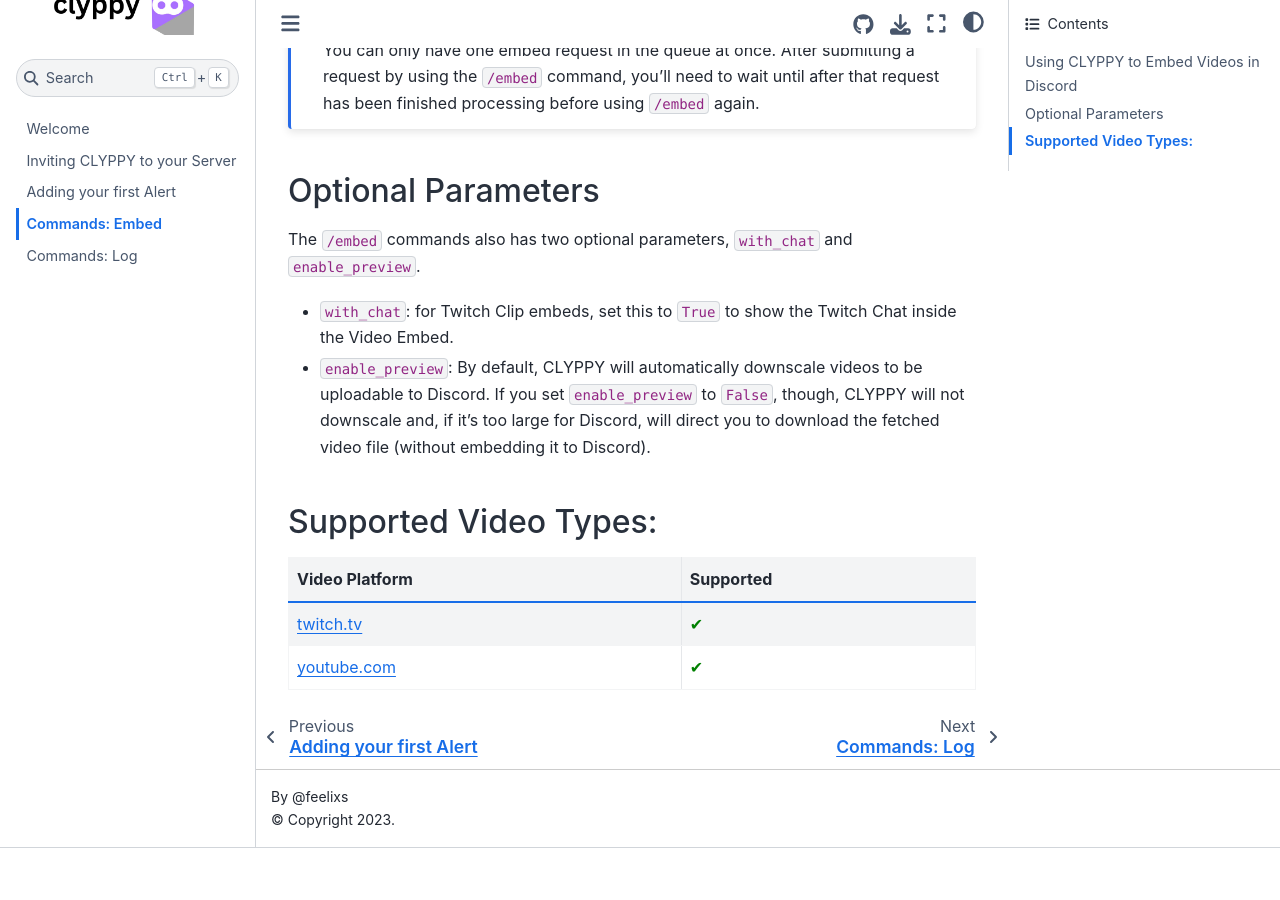
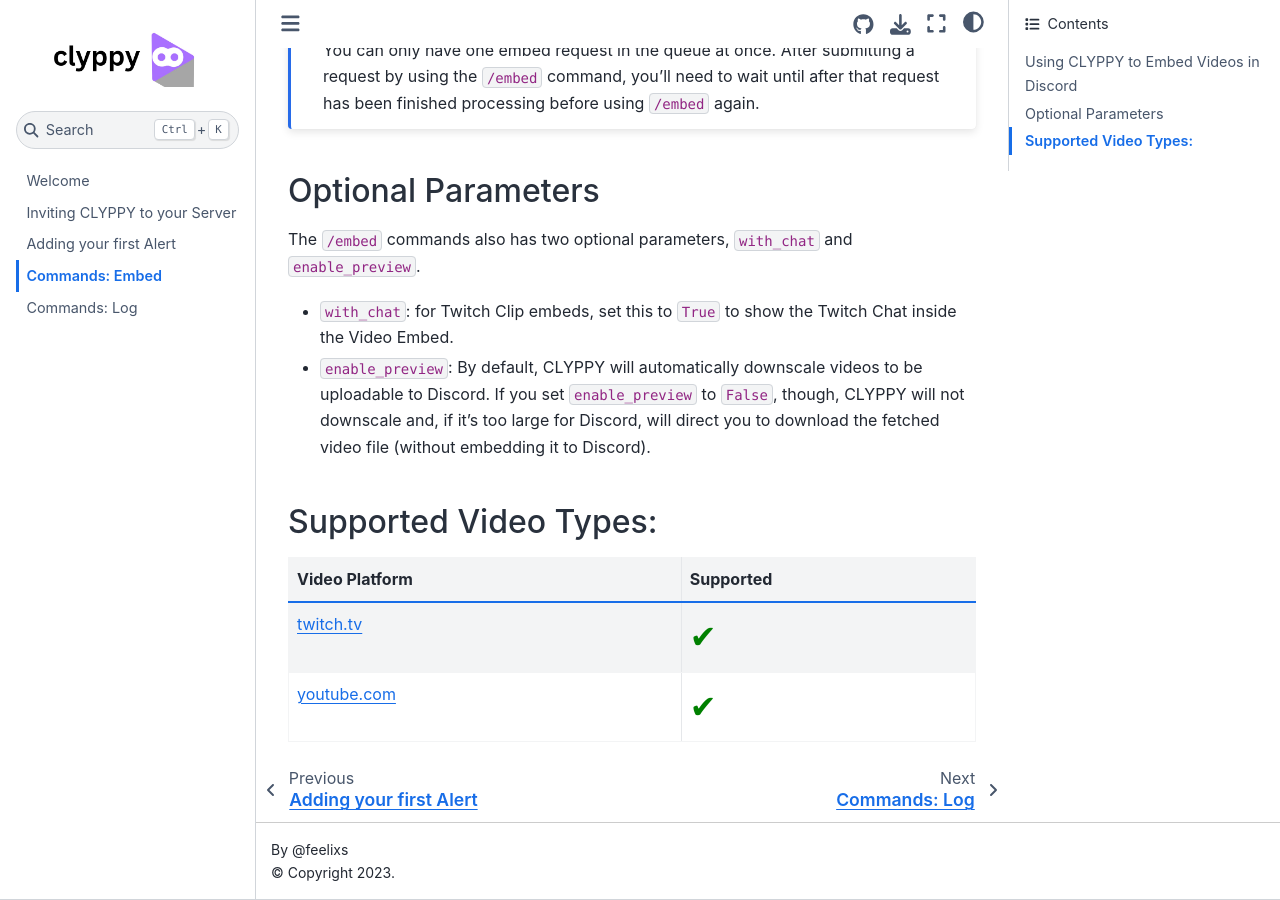
Before and after one commit to feelixs/clyppy-docs, a Jupyter Book: the page built from docs/embed.md, in a window 1280 px wide and 900 px high, scrolled down 632 px. Built offline with Jupyter Book 1.0.4 settings and Sphinx 7.4.7 and the Sphinx Book theme 1.1.4, drawn with Linux system fonts in a browser that asks for light colours; before the commit the page ends 1480 px from its top, so only the background shows below that.

Commit message:
Update embed.md

```diff
--- a/docs/embed.md
+++ b/docs/embed.md
@@ -28,7 +28,7 @@ The `/embed` commands also has two optional parameters, `with_chat` and `enable_
 
 ## Supported Video Types:
 
-| Video Platform | Supported                                 |
-|----------------|-------------------------------------------|
-| twitch.tv      | <span style="color:green">&#10004;</span> |
-| youtube.com    | <span style="color:green">&#10004;</span> |
+| Video Platform | Supported                                                |
+|----------------|----------------------------------------------------------|
+| twitch.tv      | <span style="color:green;font-size:2em;">&#10004;</span> |
+| youtube.com    | <span style="color:green;font-size:2em;">&#10004;</span> |
```
